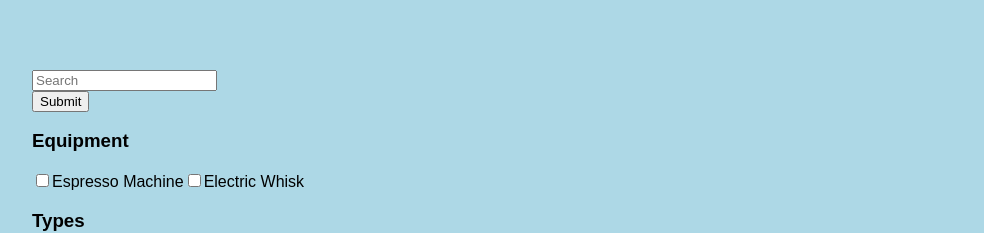
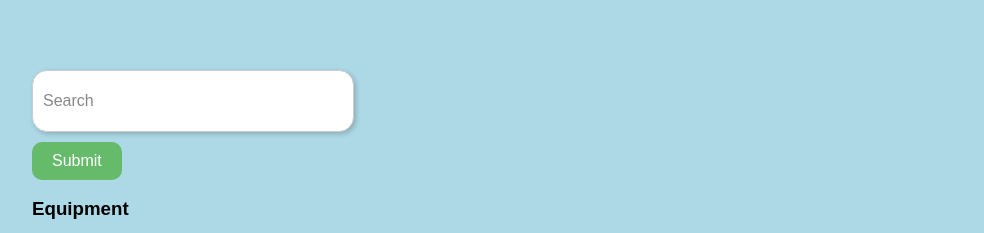
Before and after one commit to ssinlao/HomeCafeCollection, a React (Vite) app in the folder frontend/: page / in a window 1280 px wide. Shown: the part 214-447 px from the top of the page, without its empty margins (8-992 px from the left). Built offline with nearby package versions, Linux system fonts and the light colour scheme; no server answers.

Commit message:
some cute formatting

```diff
--- a/frontend/src/App.css
+++ b/frontend/src/App.css
@@ -1,5 +1,7 @@
 body {
     background-color: lightblue;
+    background-size: 100% 100%;
+    background-attachment: fixed;
 }
 
 @font-face {
@@ -15,3 +17,34 @@ body {
     color: white;
     filter: drop-shadow(5px 5px #000000);
 }
+
+input[type="text"] {
+    width: 300px;
+    height: 40px;
+    border-radius: 15px;
+    padding: 10px;
+    font-size: 16px;
+    border: 1px solid #ccc;
+    box-shadow: 2px 2px 5px rgba(0, 0, 0, 0.2);
+    outline: none;
+}
+
+input[type="text"]::placeholder {
+    color: #888;
+}
+
+input[type="submit"] {
+    border-radius: 10px;
+    padding: 10px 20px;
+    font-size: 16px;
+    background-color: #66bb6a;
+    color: white;
+    border: none;
+    cursor: pointer;
+    margin-top: 10px;
+    transition: background-color 0.3s ease;
+}
+
+input[type="submit"]:hover {
+    background-color: #4caf50;
+}
--- a/frontend/src/search.jsx
+++ b/frontend/src/search.jsx
@@ -71,7 +71,7 @@ export default function Search() {
                                     alt={recipe.name}
                                     style={{
                                         width: '100%',
-                                        height: '200px',
+                                        height: '300px',
                                         objectFit: 'cover',
                                         borderRadius: '8px',
                                         marginBottom: '1rem',
```
Also changed, not shown: 1 other file (tests, documents, lock files or other folders).
